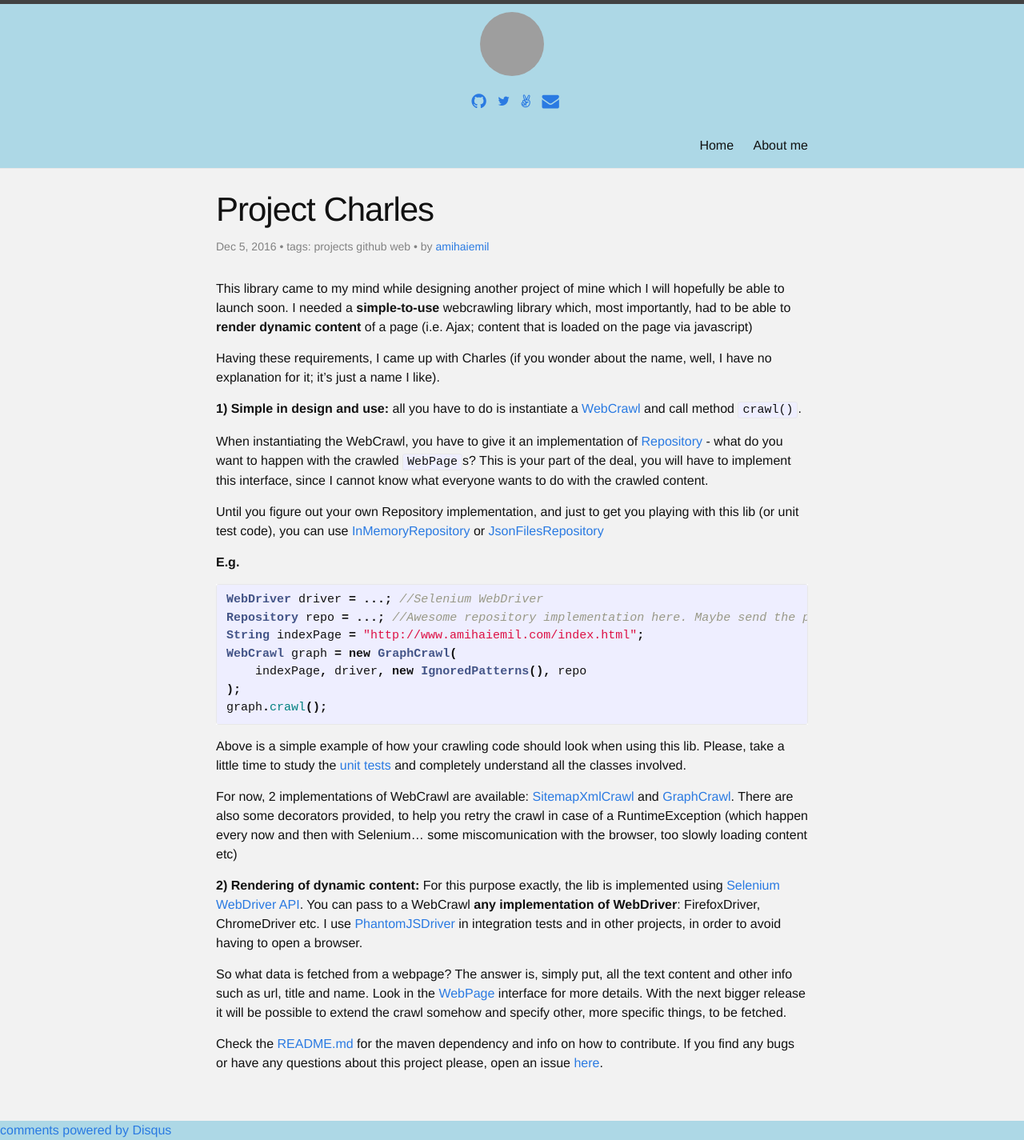
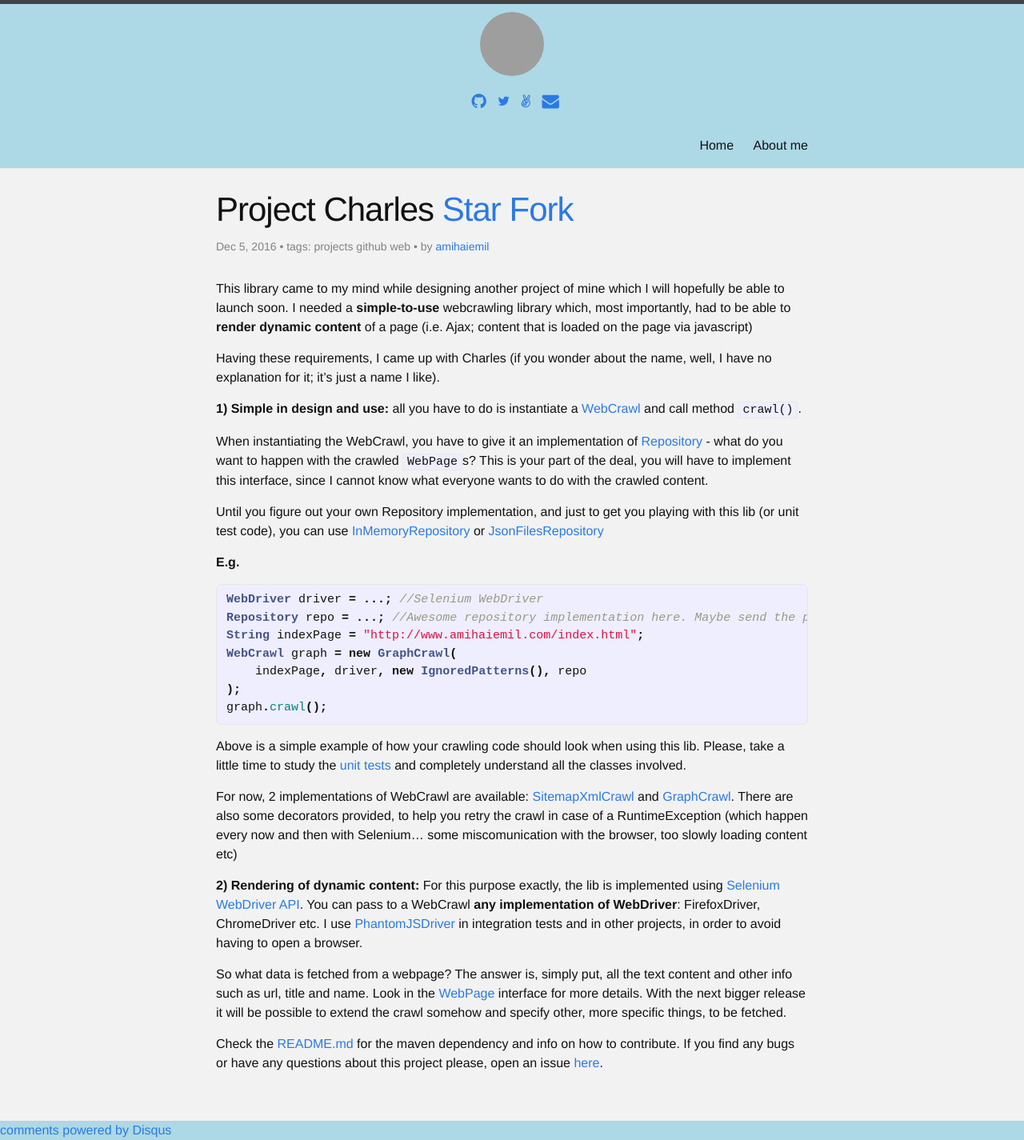
Before and after one commit to amihaiemil/amihaiemil.github.io, a Jekyll site: the page built from _posts/2016-12-05-project-charles.markdown, in a window 1280 px wide. Shown: the whole page at 80% size. Built offline with Jekyll 4.4.1, drawn with Linux system fonts in a browser that asks for light colours; comment, search, counter and statistics services are not loaded; grey boxes are pictures that could not be loaded.

Commit message:
github buttons

```diff
--- a/_includes/head.html
+++ b/_includes/head.html
@@ -12,4 +12,5 @@
   <link rel="alternate" type="application/atom+xml" title="{{ site.title }}" href="{{ "/feed.xml" | prepend: site.baseurl | prepend: site.url }}" />
   <script data-bg="#0C1961" data-fg="#99D9FF" type="text/javascript" id="cookiebanner"
     src="http://cookiebanner.eu/js/cookiebanner.min.js"></script>
+  <script async defer src="https://buttons.github.io/buttons.js"></script>
 </head>
--- a/_layouts/post.html
+++ b/_layouts/post.html
@@ -4,7 +4,7 @@ layout: postlayout
 <div class="post">
 
   <header class="post-header">
-    <h1 class="post-title">{{ page.title }}</h1>
+    <h1 class="post-title">{{ page.title }} {{ page.buttons }}</h1>
     <p class="post-meta">{{ page.date | date: "%b %-d, %Y" }}{% if page.author %} • tags:
     {% for tag in page.tags %}
       <span class="post-meta">{{ tag }}</span>
--- a/_posts/2016-04-20-project-eva.markdown
+++ b/_posts/2016-04-20-project-eva.markdown
@@ -1,6 +1,7 @@
 ---
 layout: post
-title:  "Project Eva"
+title:  Project Eva
+buttons: <a class="github-button" href="https://github.com/amihaiemil/eva" data-icon="octicon-star" data-count-href="/amihaiemil/eva/stargazers" data-count-api="/repos/amihaiemil/eva#stargazers_count" data-count-aria-label="# stargazers on GitHub" aria-label="Star amihaiemil/eva on GitHub">Star</a> <a class="github-button" href="https://github.com/amihaiemil/eva/fork" data-icon="octicon-repo-forked" data-count-href="/amihaiemil/eva/network" data-count-api="/repos/amihaiemil/eva#forks_count" data-count-aria-label="# forks on GitHub" aria-label="Fork amihaiemil/eva on GitHub">Fork</a>
 date:   2016-04-20
 tags: projects github ai
 author: <a href="https://www.github.com/amihaiemil" target="_blank">amihaiemil</a>
--- a/_posts/2016-12-05-project-charles.markdown
+++ b/_posts/2016-12-05-project-charles.markdown
@@ -1,6 +1,7 @@
 ---
 layout: post
-title:  "Project Charles"
+title:  Project Charles
+buttons: <a class="github-button" href="https://github.com/opencharles/charles" data-icon="octicon-star" data-count-href="/opencharles/charles/stargazers" data-count-api="/repos/opencharles/charles#stargazers_count" data-count-aria-label="# stargazers on GitHub" aria-label="Star opencharles/charles on GitHub">Star</a> <a class="github-button" href="https://github.com/opencharles/charles/fork" data-icon="octicon-repo-forked" data-count-href="/opencharles/charles/network" data-count-api="/repos/opencharles/charles#forks_count" data-count-aria-label="# forks on GitHub" aria-label="Fork opencharles/charles on GitHub">Fork</a>
 date:   2016-12-05
 tags: projects github web
 author: <a href="https://www.github.com/amihaiemil" target="_blank">amihaiemil</a>
--- a/index.html
+++ b/index.html
@@ -12,6 +12,7 @@ layout: default
         <span class="post-meta">{{ post.date | date: "%b %-d, %Y" }}</span>
         <h2>
           <a class="post-link" href="{{ post.url | prepend: site.baseurl }}">{{ post.title }}</a>
+          {{ post.buttons }}
         </h2>
         <p>{{post.preview}}  <a href="{{post.url}}">more...</a></p>
       </li>
```
Also changed, not shown: about.md (+1 -1 lines).
